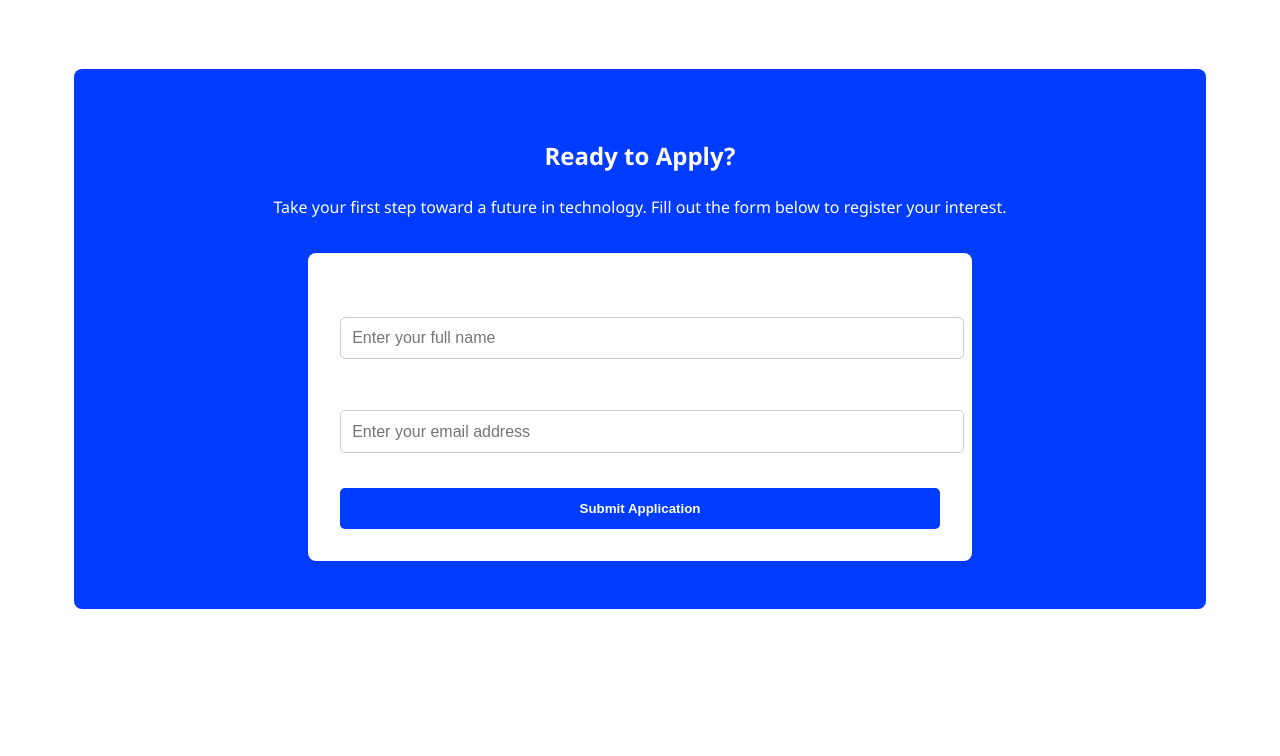
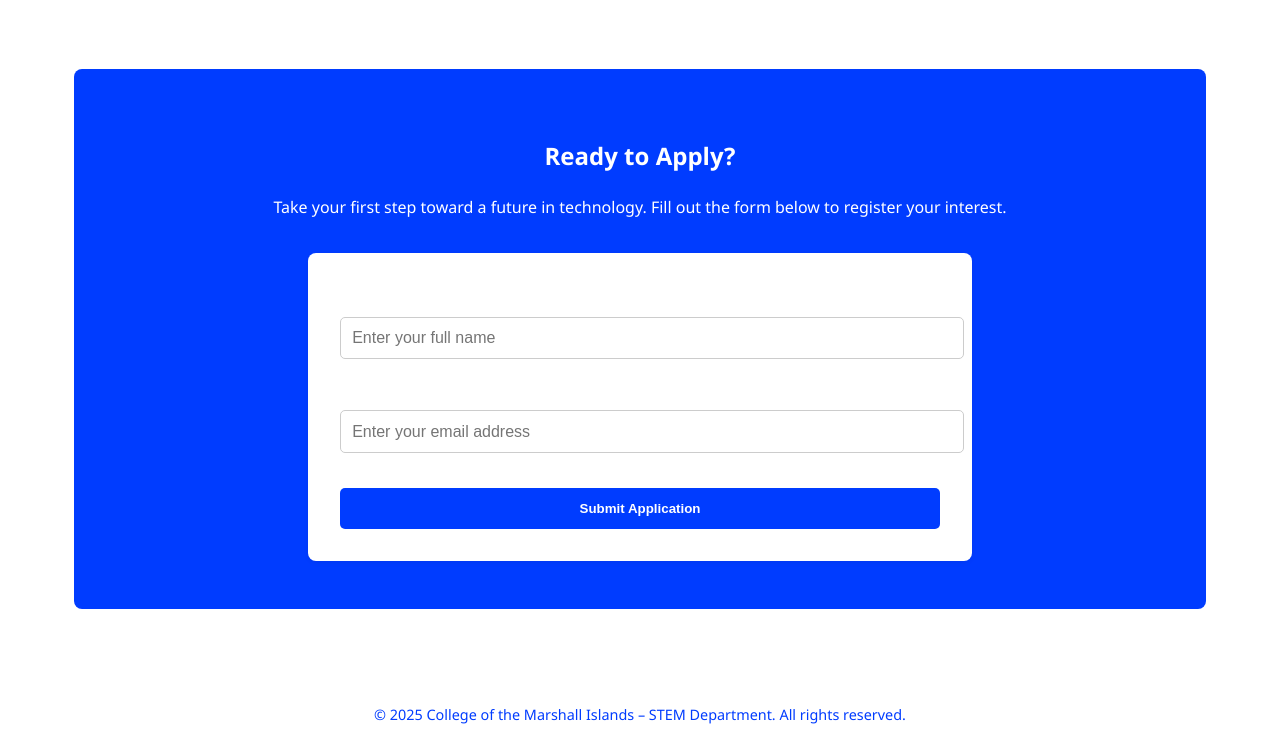
Before and after one commit to startioscmistudent/StemDepartment, a plain HTML site: page index.html in a window 1280 px wide. Shown: the part 2074-2830 px from the top of the page. Drawn offline with Linux system fonts and the light colour scheme.

```diff
--- a/css/style.css
+++ b/css/style.css
@@ -209,7 +209,7 @@ button.cta-btn {
 /* Footer */
 footer {
   background: var(--dark-blue);
-  color: #fff;
+  color: #003cff;
   text-align: center;
   padding: 1rem 0;
   font-size: 0.9rem;
```
